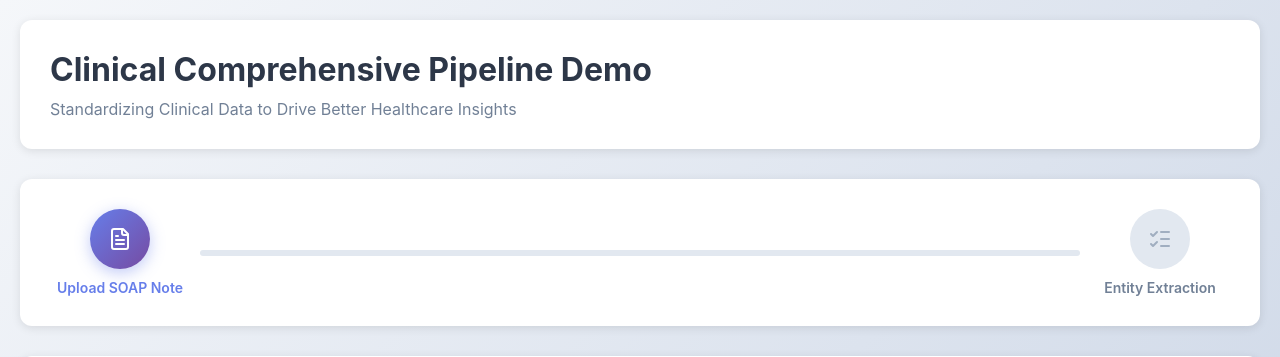
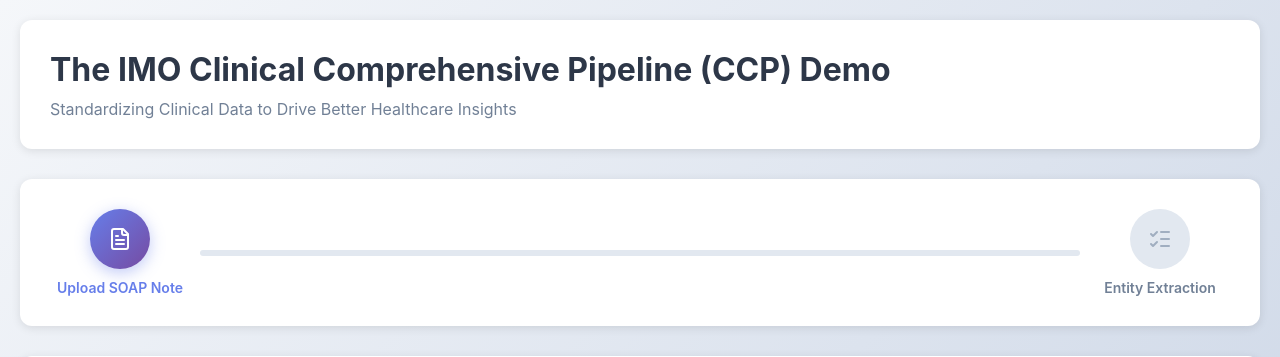
Before and after one commit to asadjafri12/CCP-Solution-Accelerator, a Flask app: page / in a window 1280 px wide. Shown: the top 357 px of the page. Run offline with Flask 3, Linux system fonts and the light colour scheme.

Commit message:
Update app title to 'The IMO Clinical Comprehensive Pipeline (CCP) Demo'

```diff
--- a/templates/index.html
+++ b/templates/index.html
@@ -365,7 +365,7 @@
     <div class="container">
         <!-- Header -->
         <header>
-            <h1>Clinical Comprehensive Pipeline Demo</h1>
+            <h1>The IMO Clinical Comprehensive Pipeline (CCP) Demo</h1>
             <p class="subtitle">Standardizing Clinical Data to Drive Better Healthcare Insights</p>
         </header>
 
```
